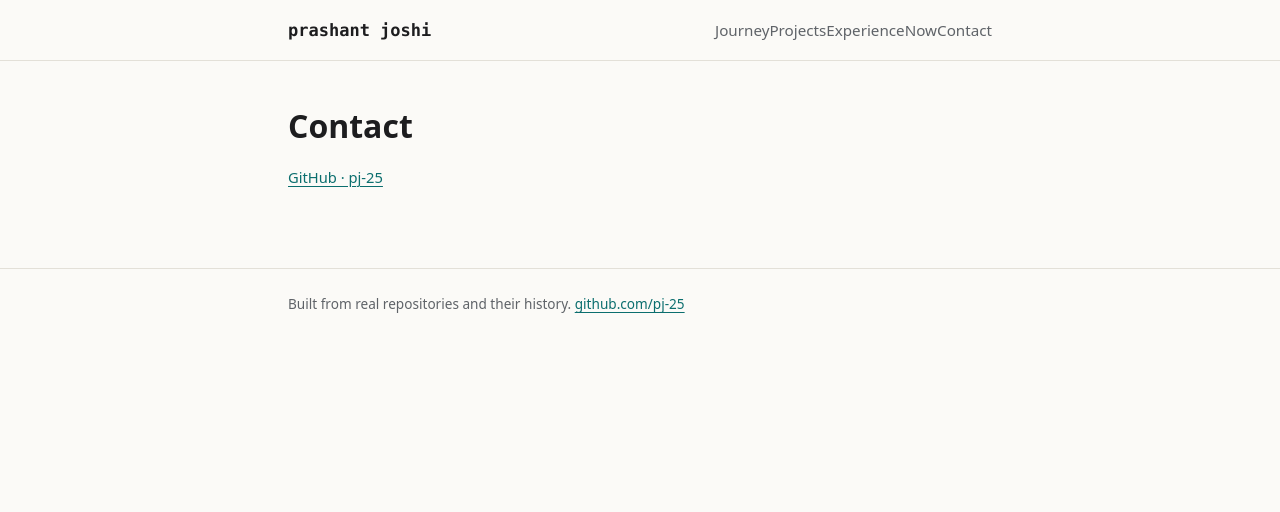
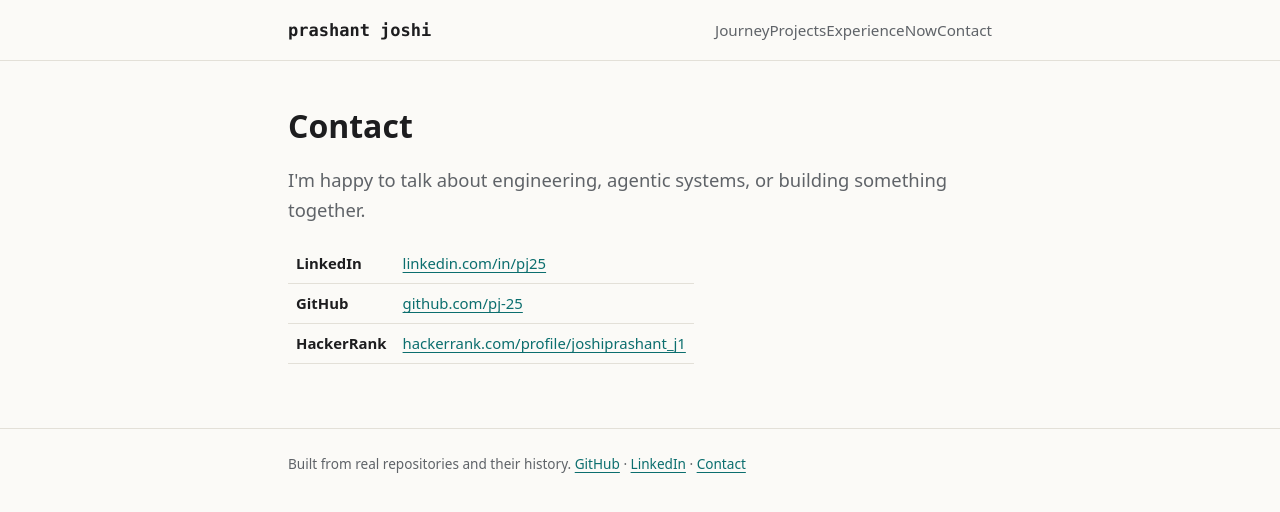
Before and after one commit to pj-25/pj-25.github.io, an Astro site: page /contact in a window 1280 px wide. Built offline with nearby package versions, Linux system fonts and the light colour scheme; Astro itself is replaced by a stand-in of ours.

Commit message:
feat: contact page (LinkedIn, GitHub, HackerRank; email from owner data file)
Co-Authored-By: Claude Opus 5.5 <noreply@anthropic.com>

```diff
--- a/src/layouts/Base.astro
+++ b/src/layouts/Base.astro
@@ -20,6 +20,6 @@ const nav = [['/journey/','Journey'],['/projects/','Projects'],['/experience/','
     <nav aria-label="Main">{nav.map(([h,l]) => <a href={h} aria-current={path.startsWith(h) ? 'page' : undefined}>{l}</a>)}</nav>
   </div></header>
   <main><div class="wrap"><slot /></div></main>
-  <footer class="site"><div class="wrap">Built from real repositories and their history. <a href="https://github.com/pj-25">github.com/pj-25</a></div></footer>
+  <footer class="site"><div class="wrap">Built from real repositories and their history. <a href="https://github.com/pj-25">GitHub</a> · <a href="https://www.linkedin.com/in/pj25">LinkedIn</a> · <a href="/contact/">Contact</a></div></footer>
 </body>
 </html>
--- a/src/pages/contact.astro
+++ b/src/pages/contact.astro
@@ -1,7 +1,19 @@
 ---
 import Base from '../layouts/Base.astro';
+// The email lives in src/data/contact.json, written by the site owner. That file is optional.
+const files = import.meta.glob('../data/contact.json', { eager: true });
+const email = Object.values(files)[0]?.default?.email;
+const links = [
+  ...(email ? [['Email', `mailto:${email}`, email]] : []),
+  ['LinkedIn', 'https://www.linkedin.com/in/pj25', 'linkedin.com/in/pj25'],
+  ['GitHub', 'https://github.com/pj-25', 'github.com/pj-25'],
+  ['HackerRank', 'https://www.hackerrank.com/profile/joshiprashant_j1', 'hackerrank.com/profile/joshiprashant_j1'],
+];
 ---
-<Base title="Contact">
+<Base title="Contact" description="How to reach Prashant Joshi.">
   <h1>Contact</h1>
-  <p class="links"><a href="https://github.com/pj-25">GitHub · pj-25</a><!-- TODO(user): LinkedIn URL and a public contact email --></p>
+  <p class="lede">I'm happy to talk about engineering, agentic systems, or building something together.</p>
+  <table>
+    <tbody>{links.map(([k, h, t]) => <tr><th scope="row">{k}</th><td><a href={h} rel="me">{t}</a></td></tr>)}</tbody>
+  </table>
 </Base>
```
